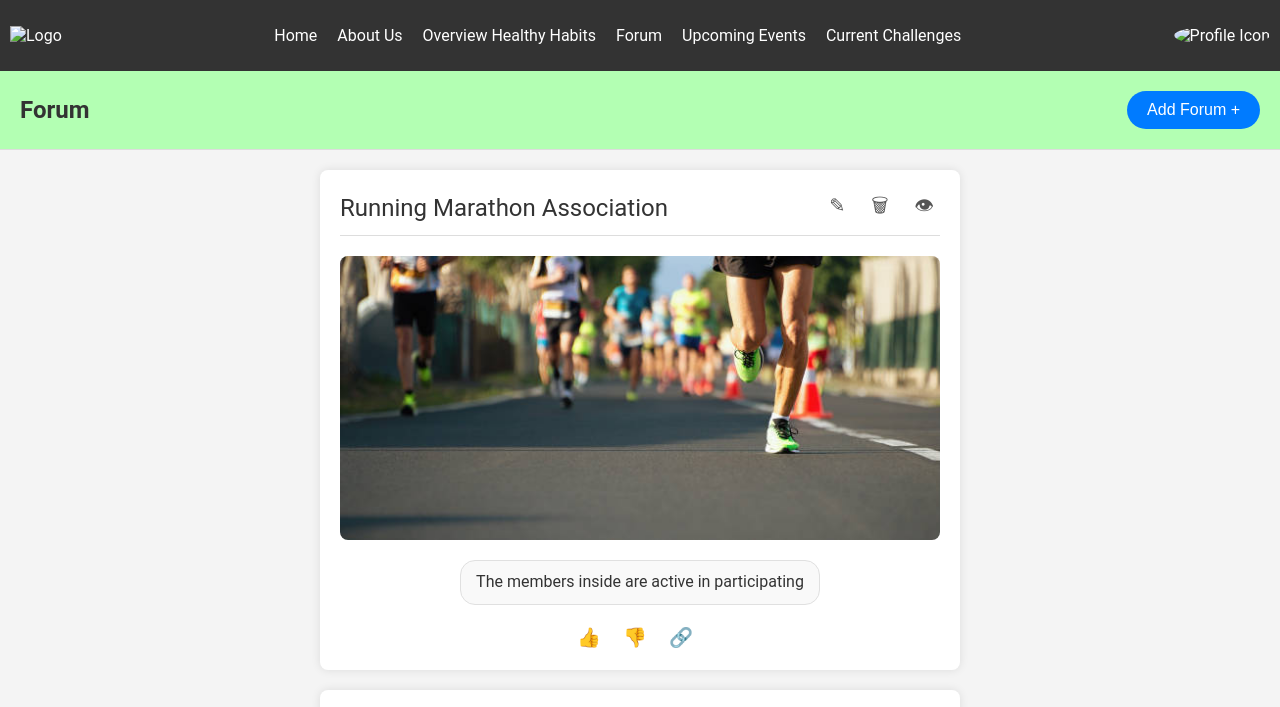
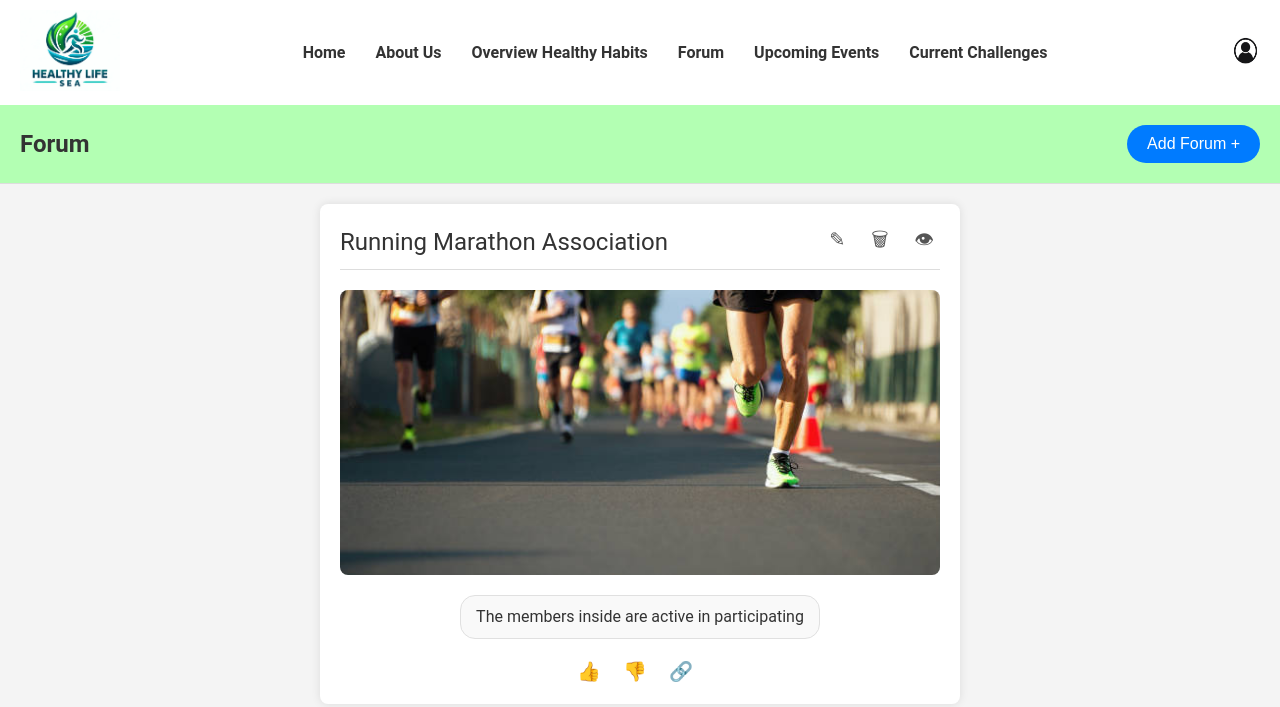
Before and after one commit to EthanGoh1008/BED_Masters_Assignment, a website: page main/frontend/public/forum/forum.html in a window 1280 px wide. Shown: the top 707 px of the page. Drawn offline with Linux system fonts and the light colour scheme.

Commit message:
fix the navbar in assignment 2

```diff
--- a/main/frontend/public/forum/forum.css
+++ b/main/frontend/public/forum/forum.css
@@ -11,25 +11,35 @@ body {
   display: flex;
   justify-content: space-between;
   align-items: center;
-  background-color: #333;
-  color: white;
-  padding: 10px;
+  background-color: #fff;
+  padding: 10px 20px;
   box-shadow: 0 2px 4px rgba(0, 0, 0, 0.1);
+}
+
+.logo img {
+  width: 100px; /* Adjust the width as necessary */
 }
 
 .navbar ul {
   display: flex;
   list-style: none;
   padding: 0;
+  margin: 0;
 }
 
 .navbar ul li {
-  margin: 0 10px;
+  margin: 0 15px;
 }
 
 .navbar ul li a {
-  color: white;
+  color: #333;
   text-decoration: none;
+  font-weight: bold;
+  transition: color 0.3s;
+}
+
+.navbar ul li a:hover {
+  color: #5cb85c;
 }
 
 .profile-icon img {
--- a/main/frontend/public/forum/forum.html
+++ b/main/frontend/public/forum/forum.html
@@ -9,7 +9,7 @@
   <body>
     <div class="navbar">
       <div class="logo">
-        <img src="path-to-your-logo.png" alt="Logo" />
+        <img src="..\images\logo.jpg" alt="Logo" />
       </div>
       <ul>
         <li><a href="#">Home</a></li>
@@ -20,7 +20,7 @@
         <li><a href="#">Current Challenges</a></li>
       </ul>
       <div class="profile-icon">
-        <img src="path-to-profile-icon.png" alt="Profile Icon" />
+        <img src="..\images\personal-info-icon.png" alt="Profile Icon" />
       </div>
     </div>
 
```
Also changed, not shown: main/frontend/public/livehealthy/livehealthymp.html (+2 -0 lines), main/frontend/public/main-page/main-page.html (added, +15 -0 lines), main/frontend/public/images/personal-info-icon.png (added), main/frontend/public/main-page/main-page-script.js (added), main/frontend/public/main-page/main-page-style.css (added).
